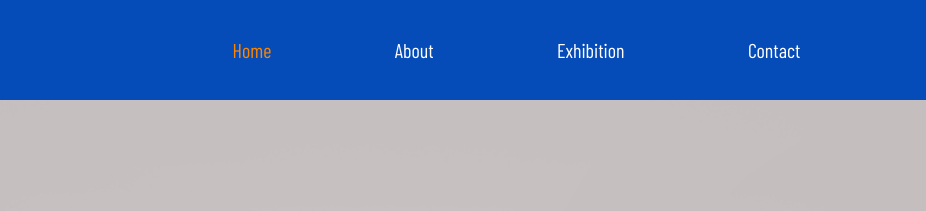
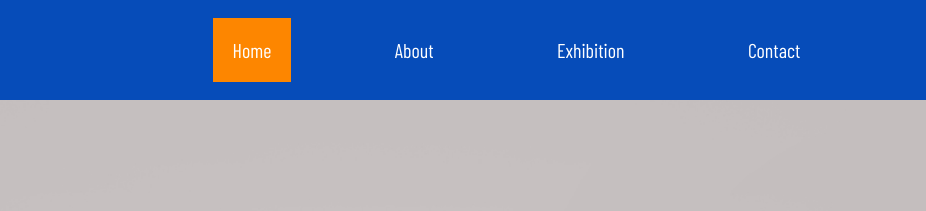
Before and after one commit to esmir-ras/project2, a plain HTML site: page home.html in a window 1280 px wide. Shown: the top 211 px of the page, 354-1280 px from the left. Drawn offline with nearby package versions, Linux system fonts and the light colour scheme.

Commit message:
Update style.css

```diff
--- a/style.css
+++ b/style.css
@@ -1,4 +1,5 @@
-html, body {
+html,
+body {
   max-width: 100%;
   overflow-x: hidden;
 }
@@ -114,7 +115,8 @@ nav .links a {
   font-family: "Barlow Condensed", sans-serif;
 }
 nav .links .nav-link.active {
-  color: #fd8600;
+  color: white;
+  background-color: #fd8600;
 }
 
 #nav-toggle {
@@ -632,20 +634,22 @@ hr {
   }
 }
 
-.nameError, .emailError, .messageError{
+.nameError,
+.emailError,
+.messageError {
   font-size: 12px;
   color: red;
 }
 
-.client-img{
+.client-img {
   width: 80px;
   height: 80px;
 }
 
-.front-image{
+.front-image {
   width: 200px;
 }
 
-.showcase-img{
+.showcase-img {
   width: 300px;
 }
```
